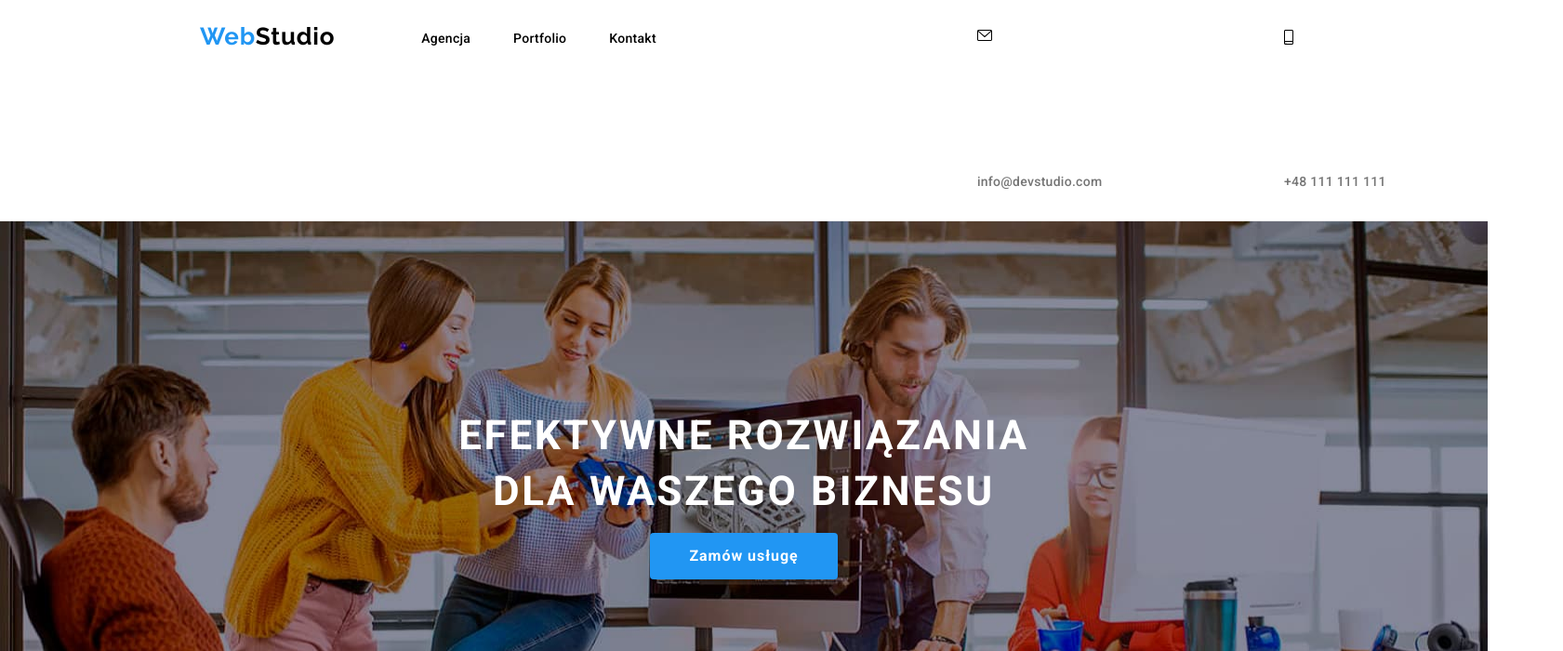
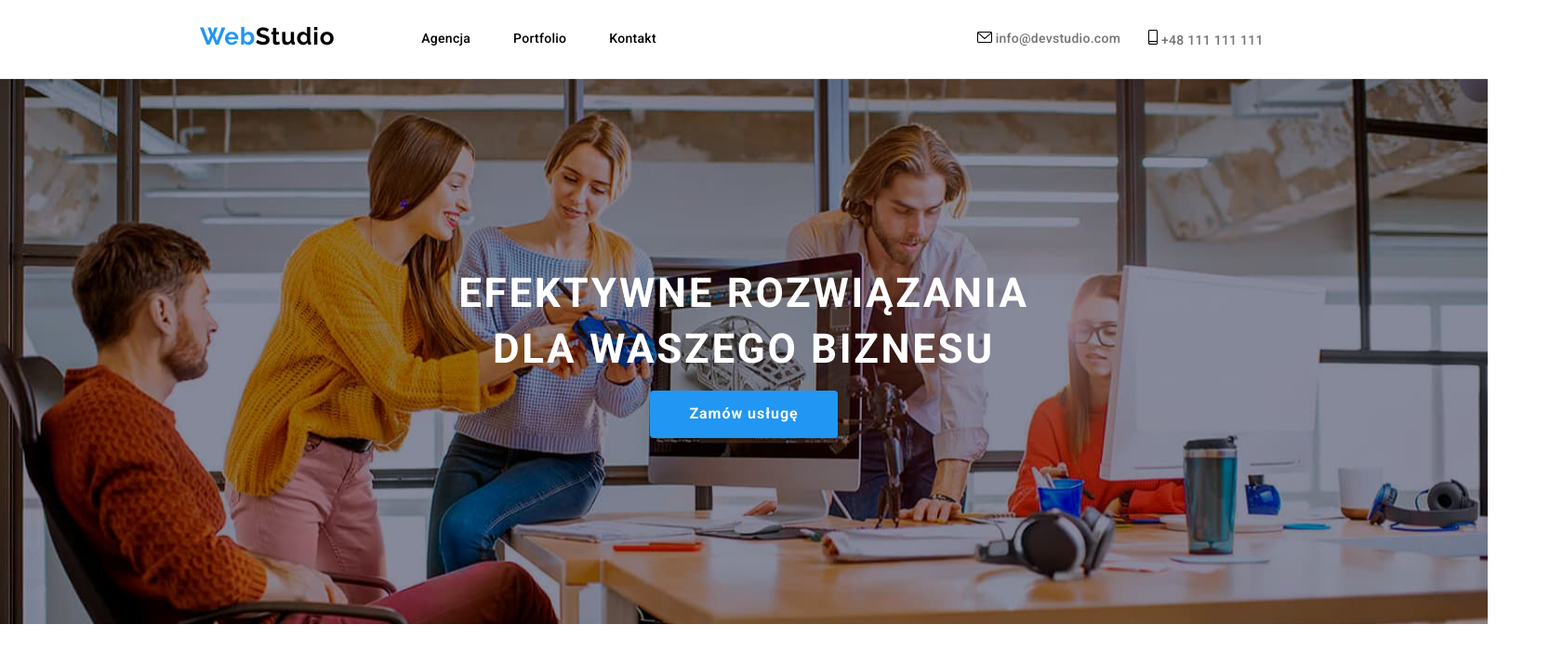
Before and after one commit to ElzbietaOskiera/goit-markup-hw-04, a plain HTML site: page index.html in a window 1280 px wide. Shown: the top 700 px of the page at 93% size, 1681 px wide, since content can reach past the window. Drawn offline with nearby package versions, Linux system fonts and the light colour scheme.

Commit message:
Update index.html

```diff
--- a/index.html
+++ b/index.html
@@ -37,7 +37,7 @@
         <ul class="list contact-list">
           <li>
             <a class="email-header" href="mailto:info@devstudio.com">
-              <svg class="icon">
+              <svg width="16" height="12">
                 <use
                   href="/goit-markup-hw-04/images/icons.svg#email-icon"
                 ></use>
@@ -47,7 +47,7 @@
           </li>
           <li>
             <a class="phone-header" href="tel:+48111111111">
-              <svg class="icon">
+              <svg width="10" height="16">
                 <use
                   href="/goit-markup-hw-04/images/icons.svg#tel-icon"
                 ></use>
```
